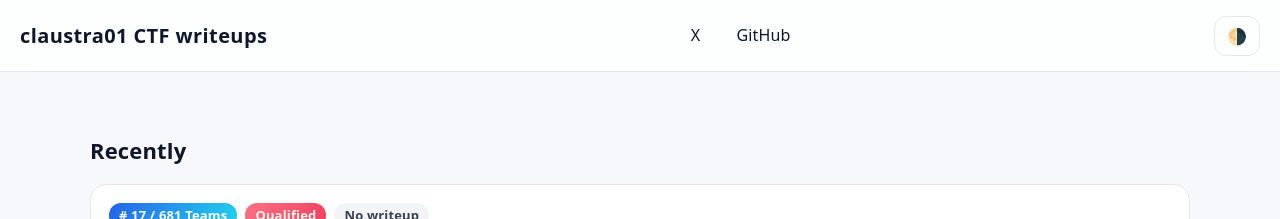
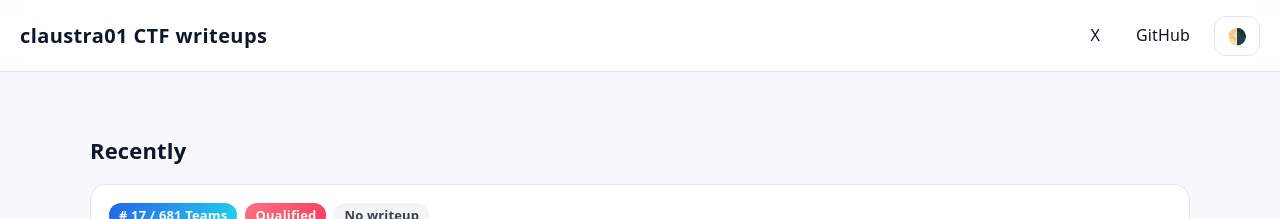
Before and after one commit to claustra01/my-ctf-writeups, a Jekyll site: the page built from index.md, in a window 1280 px wide. Shown: the top 219 px of the page. Built offline with Jekyll 4.4.1, drawn with Linux system fonts in a browser that asks for light colours.

Commit message:
fix: toggle button

```diff
--- a/_layouts/default.html
+++ b/_layouts/default.html
@@ -30,10 +30,10 @@
       <nav class="site-nav">
         <a class="nav-link" href="https://x.com/claustra01" target="_blank" rel="noopener">X</a>
         <a class="nav-link" href="https://github.com/claustra01" target="_blank" rel="noopener">GitHub</a>
+        <button class="theme-toggle" type="button" data-theme-toggle aria-label="Toggle theme">
+          <span class="theme-toggle-icon" aria-hidden="true">🌗</span>
+        </button>
       </nav>
-      <button class="theme-toggle" type="button" data-theme-toggle aria-label="Toggle theme">
-        <span class="theme-toggle-icon" aria-hidden="true">🌗</span>
-      </button>
     </header>
 
     <main class="page-shell">
--- a/_layouts/writeup.html
+++ b/_layouts/writeup.html
@@ -30,10 +30,10 @@
       <nav class="site-nav">
         <a class="nav-link" href="https://x.com/claustra01" target="_blank" rel="noopener">X</a>
         <a class="nav-link" href="https://github.com/claustra01" target="_blank" rel="noopener">GitHub</a>
+        <button class="theme-toggle" type="button" data-theme-toggle aria-label="Toggle theme">
+          <span class="theme-toggle-icon" aria-hidden="true">🌗</span>
+        </button>
       </nav>
-      <button class="theme-toggle" type="button" data-theme-toggle aria-label="Toggle theme">
-        <span class="theme-toggle-icon" aria-hidden="true">🌗</span>
-      </button>
     </header>
 
     <main class="page-shell">
--- a/assets/css/main.css
+++ b/assets/css/main.css
@@ -645,7 +645,7 @@ a:hover {
 }
 
 @media (max-width: 900px) {
-  .site-nav {
+  .nav-link {
     display: none;
   }
 }
```
